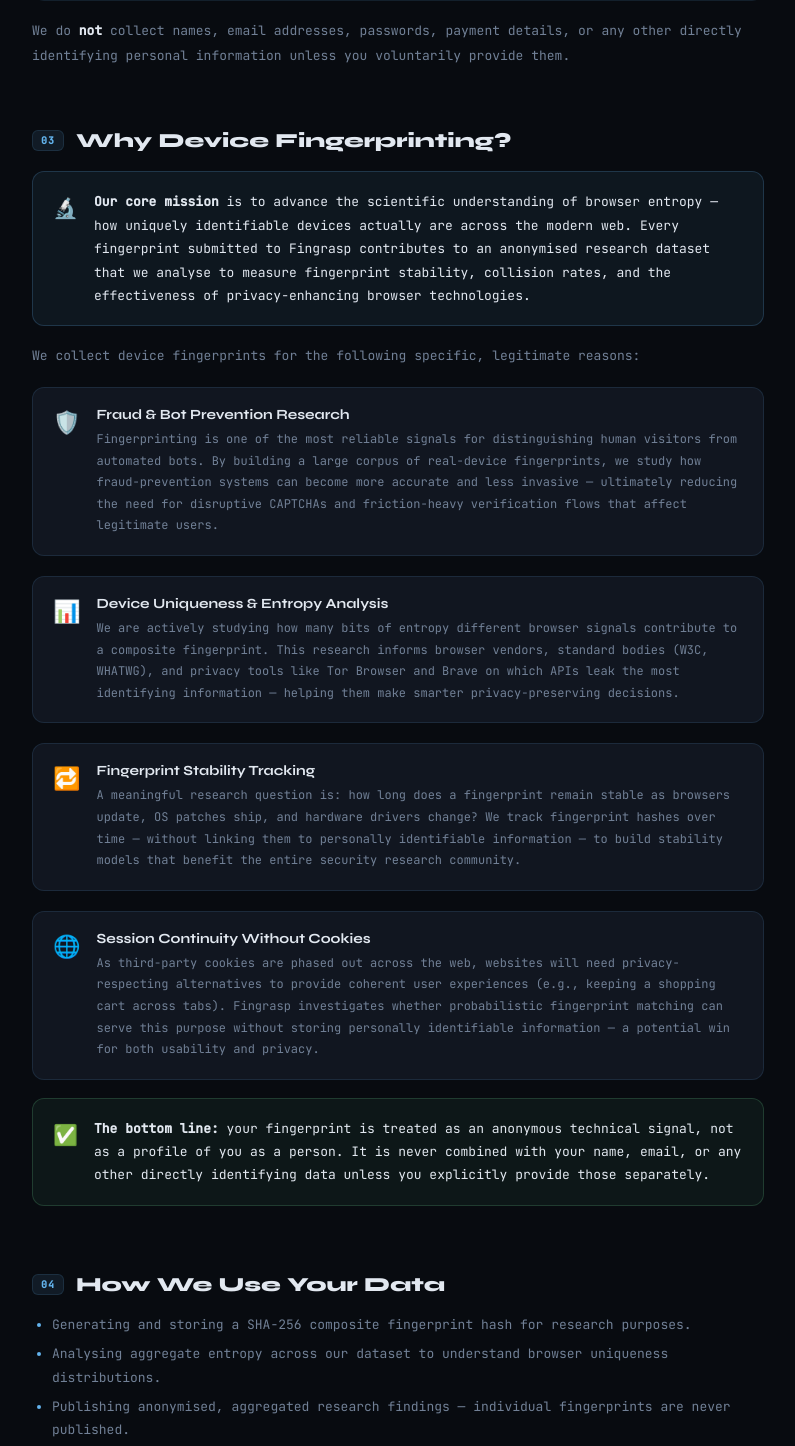
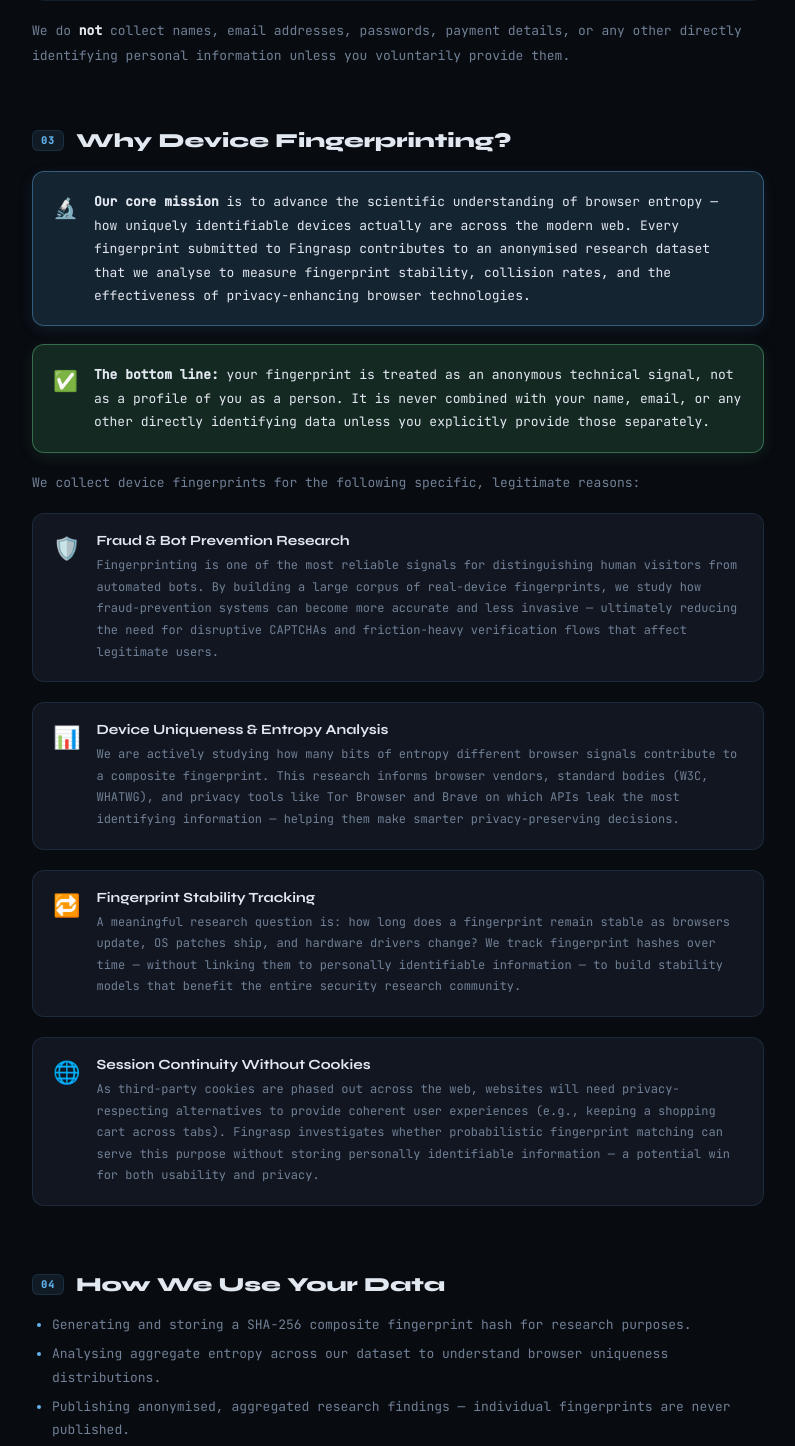
Before and after one commit to KrAsH-CoD3/Fingrasp, a FastAPI app: page /privacy in a window 1280 px wide. Shown: the part 1301-2747 px from the top of the page, without its empty margins (242-1037 px from the left). Run offline with FastAPI, Linux system fonts and the light colour scheme.

Commit message:
refactor: Enhance callout visuals and emphasize footer links

```diff
--- a/static/css/privacy.css
+++ b/static/css/privacy.css
@@ -148,8 +148,18 @@
   line-height: 1.8;
 }
 .callout-icon { font-size: 20px; flex-shrink: 0; }
-.callout-blue  { background: rgba(99,179,237,.07); border: 1px solid rgba(99,179,237,.2); color: var(--text); }
-.callout-green { background: rgba(104,211,145,.06); border: 1px solid rgba(104,211,145,.2); color: var(--text); }
+.callout-blue  {
+  background: rgba(99,179,237,.15);
+  border: 1px solid rgba(99,179,237,.4);
+  color: var(--text);
+  box-shadow: 0 4px 16px rgba(99,179,237,.1);
+}
+.callout-green {
+  background: rgba(104,211,145,.15);
+  border: 1px solid rgba(104,211,145,.4);
+  color: var(--text);
+  box-shadow: 0 4px 16px rgba(104,211,145,.1);
+}
 
 /* Reason list */
 .reason-list {
--- a/static/css/style.css
+++ b/static/css/style.css
@@ -491,7 +491,7 @@ header {
 .site-footer {
   margin-top: 64px;
   text-align: center;
-  font-size: 11px;
+  font-size: 13px;
   color: var(--muted);
   padding-bottom: 24px;
   display: flex;
@@ -499,7 +499,7 @@ header {
   align-items: center;
   gap: 10px;
 }
-.site-footer a { color: var(--accent); text-decoration: none; }
+.site-footer a { color: var(--accent); text-decoration: none; font-weight: 500; }
 .site-footer a:hover { opacity: .7; }
 .footer-sep { opacity: .3; }
 
--- a/templates/base.html
+++ b/templates/base.html
@@ -47,12 +47,12 @@
       {% block footer %}
       <span>© Fingrasp</span>
       <span class="footer-sep">·</span>
-      <a href="/privacy">Privacy Policy</a>
+      <a href="/privacy" style="font-weight:600;text-decoration:none;">Privacy Policy</a>
       <span class="footer-sep">·</span>
       <span>Powered by <a href="https://www.mixvisit.com" target="_blank" style="color:var(--accent2);text-decoration:none;font-weight:600;">MixVisit</a></span>
       {% if request.path != '/' %}
       <span class="footer-sep">·</span>
-      <a href="/">Home</a>
+      <a href="/" style="font-weight:600;text-decoration:none;">Home</a>
       {% endif %}
       {% endblock %}
     </footer>
--- a/templates/privacy.html
+++ b/templates/privacy.html
@@ -90,6 +90,15 @@
       </div>
     </div>
 
+    <div class="callout callout-green">
+      <div class="callout-icon">✅</div>
+      <div>
+        <strong>The bottom line:</strong> your fingerprint is treated as an anonymous technical signal, not
+        as a profile of you as a person. It is never combined with your name, email, or any other directly
+        identifying data unless you explicitly provide those separately.
+      </div>
+    </div>
+
     <p>We collect device fingerprints for the following specific, legitimate reasons:</p>
 
     <div class="reason-list">
@@ -141,15 +150,6 @@
             storing personally identifiable information — a potential win for both usability and privacy.
           </p>
         </div>
-      </div>
-    </div>
-
-    <div class="callout callout-green">
-      <div class="callout-icon">✅</div>
-      <div>
-        <strong>The bottom line:</strong> your fingerprint is treated as an anonymous technical signal, not
-        as a profile of you as a person. It is never combined with your name, email, or any other directly
-        identifying data unless you explicitly provide those separately.
       </div>
     </div>
   </section>
```
